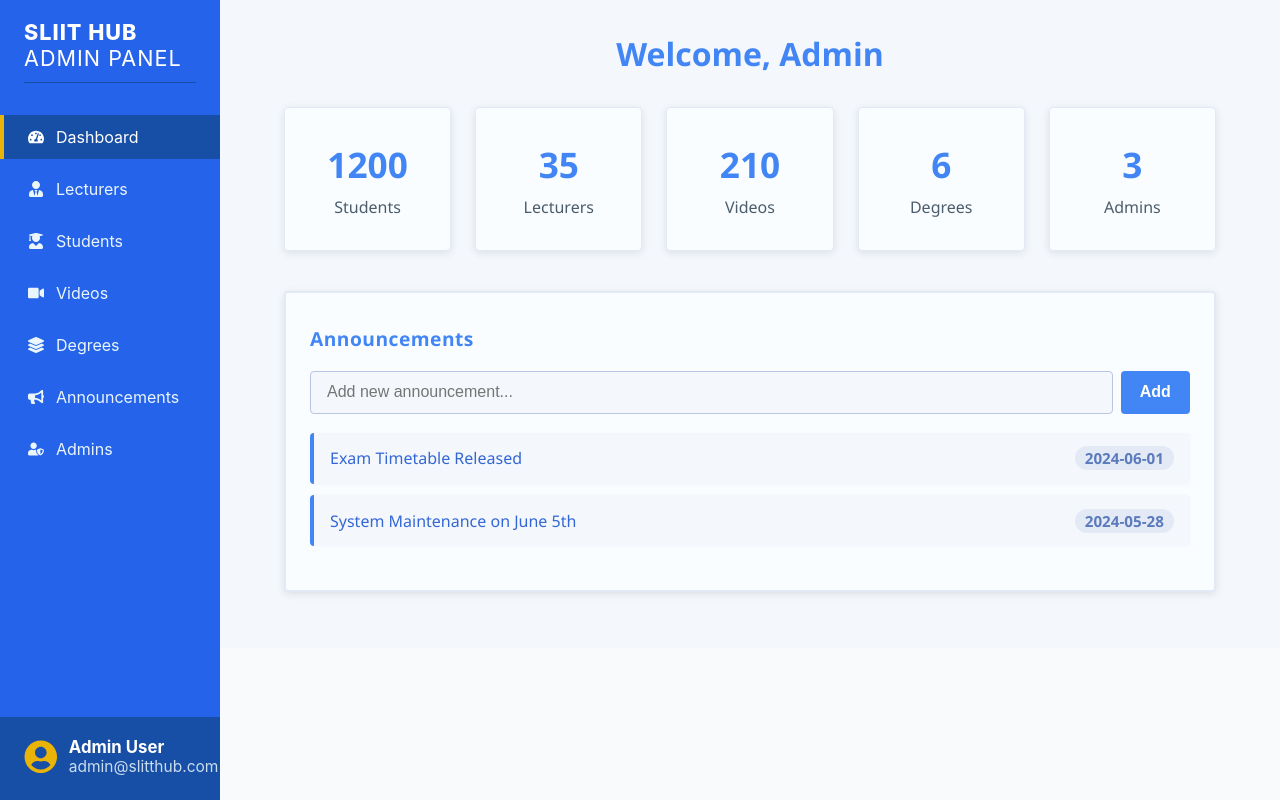
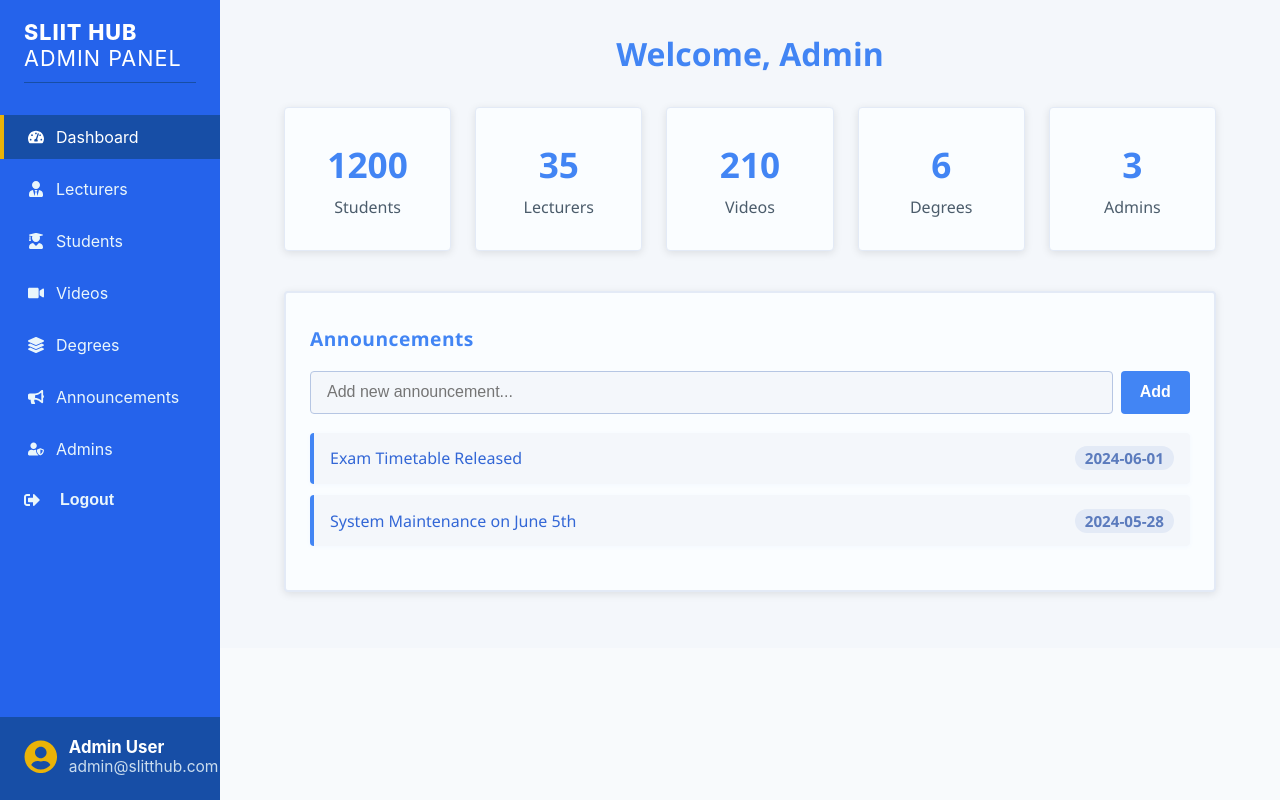
Before and after one commit to J-A-D-Dulmina/SLIIT-HUB, a React (Create React App) app in the folder client/: page /admin-dashboard in a window 1280 px wide. Built offline with nearby package versions, Linux system fonts and the light colour scheme.

Commit message:
admin side bar updated

```diff
--- a/client/src/modules/admin/components/AdminSidebar.jsx
+++ b/client/src/modules/admin/components/AdminSidebar.jsx
@@ -1,6 +1,7 @@
-import React from 'react';
-import { NavLink } from 'react-router-dom';
-import { FaTachometerAlt, FaUserTie, FaUserGraduate, FaBook, FaBullhorn, FaUserShield, FaLayerGroup, FaVideo, FaUserCircle } from 'react-icons/fa';
+import React, { useState } from 'react';
+import { NavLink, useNavigate } from 'react-router-dom';
+import { FaTachometerAlt, FaUserTie, FaUserGraduate, FaBook, FaBullhorn, FaUserShield, FaLayerGroup, FaVideo, FaUserCircle, FaSignOutAlt } from 'react-icons/fa';
+import ConfirmationDialog from '../../../shared/components/ConfirmationDialog';
 import '../styles/AdminSidebar.css';
 
 const adminInfo = {
@@ -8,7 +9,20 @@ const adminInfo = {
   email: 'admin@slitthub.com',
 };
 
-const AdminSidebar = () => (
+const AdminSidebar = () => {
+  const navigate = useNavigate();
+  const [showLogoutDialog, setShowLogoutDialog] = useState(false);
+
+  const handleLogout = () => {
+    setShowLogoutDialog(true);
+  };
+
+  const confirmLogout = () => {
+    setShowLogoutDialog(false);
+    navigate('/admin-login');
+  };
+
+  return (
     <aside className="admin-sidebar">
       <div className="admin-sidebar-top">
         <div className="admin-sidebar-title">SLIIT HUB <span style={{ fontWeight: 400 }}>admin panel</span></div>
@@ -22,6 +36,9 @@ const AdminSidebar = () => (
         <NavLink to="/admin-degrees" className={({ isActive }) => isActive ? 'active' : ''}><FaLayerGroup /> Degrees</NavLink>
         <NavLink to="/admin-announcements" className={({ isActive }) => isActive ? 'active' : ''}><FaBullhorn /> Announcements</NavLink>
         <NavLink to="/admin-admins" className={({ isActive }) => isActive ? 'active' : ''}><FaUserShield /> Admins</NavLink>
+        <button className="admin-sidebar-logout-btn" onClick={handleLogout}>
+          <FaSignOutAlt style={{ marginRight: 8 }} /> Logout
+        </button>
       </nav>
       <div className="admin-sidebar-bottom">
         <div className="admin-sidebar-admin-details">
@@ -32,7 +49,18 @@ const AdminSidebar = () => (
           </div>
         </div>
       </div>
+      <ConfirmationDialog
+        isOpen={showLogoutDialog}
+        onClose={() => setShowLogoutDialog(false)}
+        onConfirm={confirmLogout}
+        title="Logout Confirmation"
+        message="Are you sure you want to logout?"
+        confirmText="Logout"
+        cancelText="Cancel"
+        type="danger"
+      />
     </aside>
   );
+};
 
 export default AdminSidebar;
--- a/client/src/modules/admin/styles/AdminSidebar.css
+++ b/client/src/modules/admin/styles/AdminSidebar.css
@@ -84,6 +84,28 @@
   margin: 0 1.5rem 0.5rem 1.5rem;
   border: none;
 }
+.admin-sidebar-logout-btn {
+  width: 100%;
+  background: transparent;
+  color: #eaf6fb;
+  border: none;
+  border-radius: 0;
+  padding: 0.75rem 1.5rem;
+  font-size: 1rem;
+  font-weight: 700;
+  display: flex;
+  align-items: center;
+  gap: 0.75rem;
+  cursor: pointer;
+  transition: background 0.2s, color 0.2s;
+  text-align: left;
+  margin: 0;
+  outline: none;
+}
+.admin-sidebar-logout-btn:hover, .admin-sidebar-logout-btn:focus {
+  background: #174ea6;
+  color: #fff;
+}
 @media (max-width: 900px) {
   .admin-sidebar {
     position: relative;
@@ -119,4 +141,7 @@
   .admin-sidebar-divider {
     display: none;
   }
+  .admin-sidebar-logout-btn {
+    display: none;
+  }
 }
```
Lines whose indentation alone changed are shown as unchanged.
